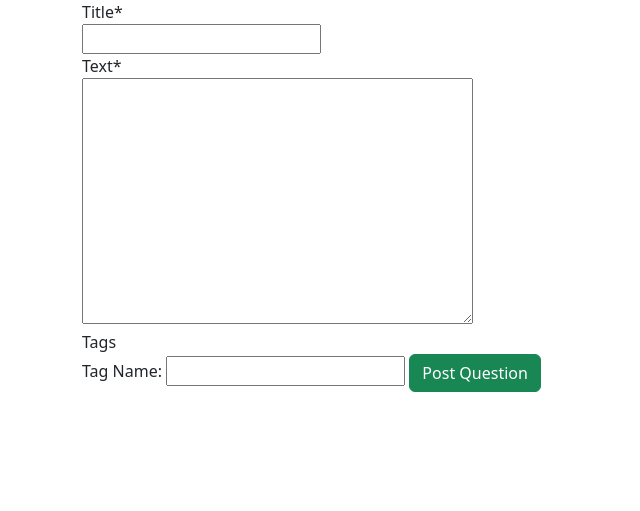
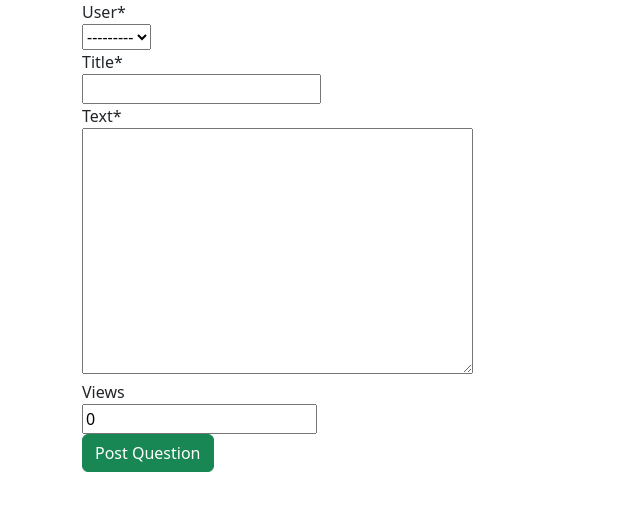
Before and after one commit to zura-chkhaidze/stackoverflowClone-master, a Django app: template templates/forum/question_add.html in a window 1280 px wide. Shown: the part 56-567 px from the top of the page, without its empty margins (0-640 px from the left). Run offline with Django 4.2, Linux system fonts and the light colour scheme; the template is opened without the code that fills it: values that come from a table or form of the project are taken from there, others are empty; some libraries are stand-ins or nearby versions.

```diff
--- a/forum/forms.py
+++ b/forum/forms.py
@@ -6,15 +6,9 @@ from users.models import User
 
 
 class QuestionCreateForm(forms.ModelForm):
-     tags= forms.ModelMultipleChoiceField(
-        queryset=Tag.objects.all(),
-        widget=forms.CheckboxSelectMultiple,
-        required=False
-    )
-
      class Meta:
         model = Question
-        fields = ['title', 'text', 'tags']
+        fields = '__all__'
         # fields = [
         #     'user'
         # ]
--- a/forum/views.py
+++ b/forum/views.py
@@ -95,7 +95,7 @@ class QuestionCreateView(LoginRequiredMixin, CreateView):
     model = Question
 
     fields = [
-        'title', 'text',
+        'title', 'text'
     ]
     success_url = reverse_lazy('forum:home')
     template_name = 'forum/question_add.html'
@@ -120,7 +120,7 @@ class StaffRequiredMixin:
 
 class QuestionUpdateView(StaffRequiredMixin, LoginRequiredMixin, UpdateView):
     model = Question
-    fields = ['title', 'text' ,'tags']
+    fields = ['title', 'text' ]
     template_name = 'forum/question_edit.html'
 
 
--- a/templates/forum/question_add.html
+++ b/templates/forum/question_add.html
@@ -7,8 +7,6 @@
     <form action="" method="POST" enctype="multipart/form-data">
         {% csrf_token %}
         {{form|crispy}}
-        <label for="tag_name">Tag Name:</label>
-        <input type="text" id="tag_name" name="tag_name">
         <button class="btn btn-success" id="logout-btn" type="submit">Post Question</button>
 
 </form>
--- a/templates/forum/question_edit.html
+++ b/templates/forum/question_edit.html
@@ -9,9 +9,6 @@
        <form action="" method="POST" enctype="multipart/form-data">
         {% csrf_token %}
         {{form|crispy}}
-
-        <label for="tag_name">Tag Name:</label>
-        <input type="text" id="tag_name" name="tag_name">
         <button class="btn btn-success" id="logout-btn" type="submit">Edit</button>
        </form>
 
```
